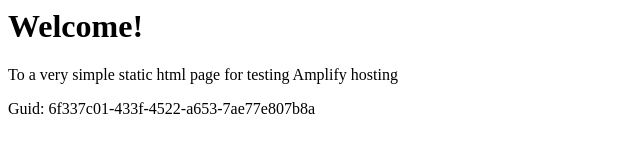
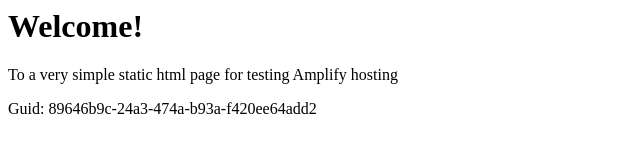
Before and after one commit to aws-aemilia-mxp/Github-PR-Commit-Integration-Test-DoNotTouch-GithubWebhookPreviewCanaryTest-v1-preprod-eu-south-1, a website: page src/index.html in a window 1280 px wide. Shown: the full height of the page, 0-640 px from the left. Drawn offline with Linux system fonts and the light colour scheme.

Commit message:
commit from integ tests

```diff
--- a/src/index.html
+++ b/src/index.html
@@ -12,6 +12,6 @@
 <body>
     <h1>Welcome!</h1>
     <p>To a very simple static html page for testing Amplify hosting</p>
-    <p>Guid: 6f337c01-433f-4522-a653-7ae77e807b8a</p></body>
+    <p>Guid: 89646b9c-24a3-474a-b93a-f420ee64add2</p></body>
 
 </html>
```
